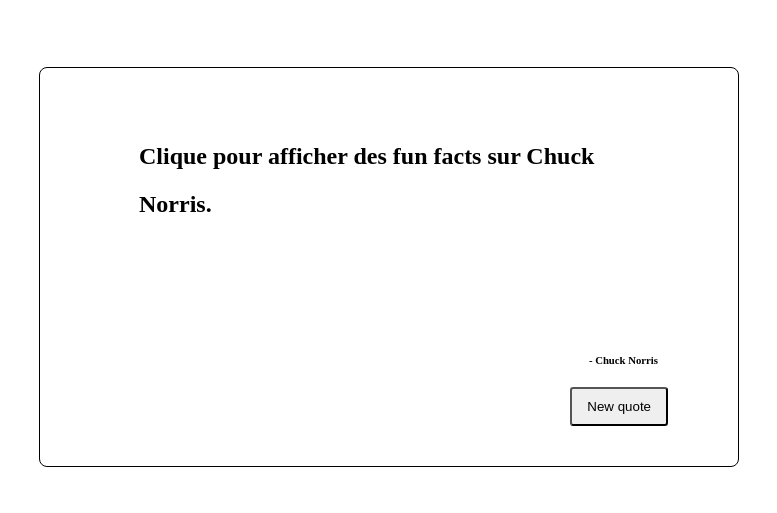
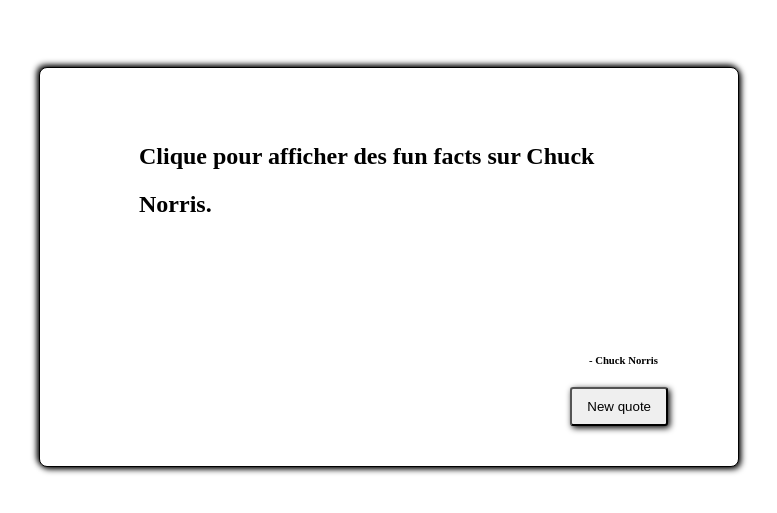
Before and after one commit to BrayanL62/Chuck_Norris, a plain HTML site: page index.html in a window 1280 px wide. Shown: the part 183-696 px from the top of the page, without its empty margins (251-1028 px from the left). Drawn offline with Linux system fonts and the light colour scheme.

Commit message:
ajustement du box-shadow

```diff
--- a/style.css
+++ b/style.css
@@ -14,7 +14,7 @@
     margin: 250px auto;
     border-radius: 0.5rem;
     background-color: white;
-
+    box-shadow: 2px 2px 6px black, -2px -2px 6px black;
 }
 
 .container__quote {
@@ -38,4 +38,6 @@
     right: 70px;
     padding: 10px 15px;
     border-radius: 0.2rem;
+    box-shadow: 2px 2px 6px black;
+    cursor: pointer;
 }
```
